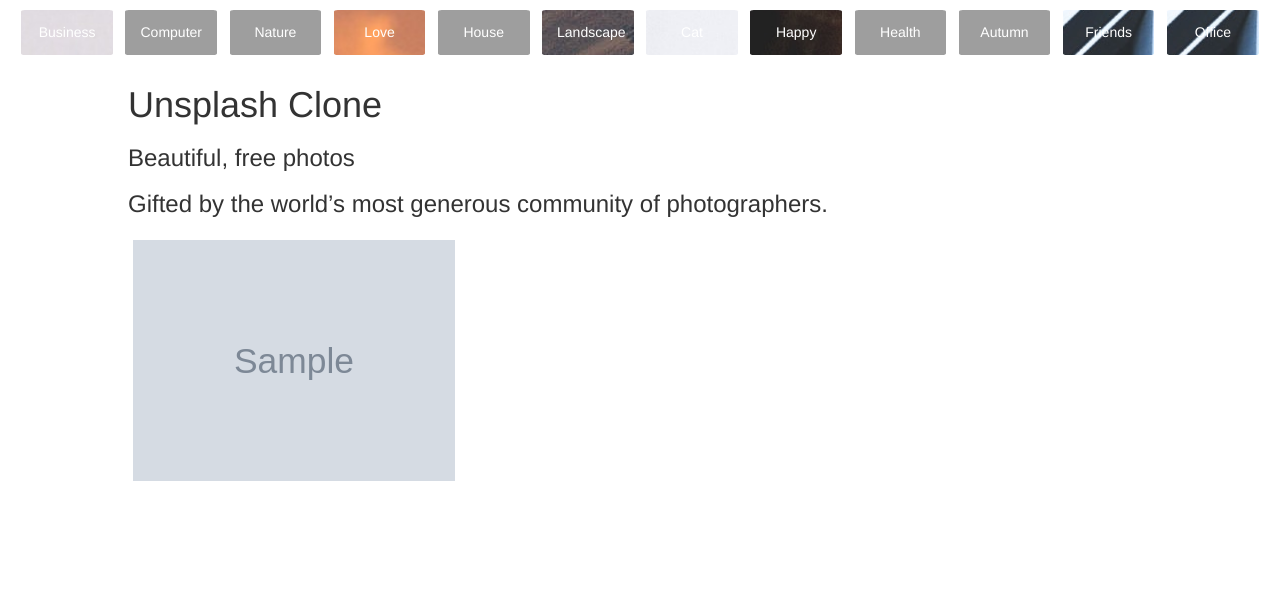
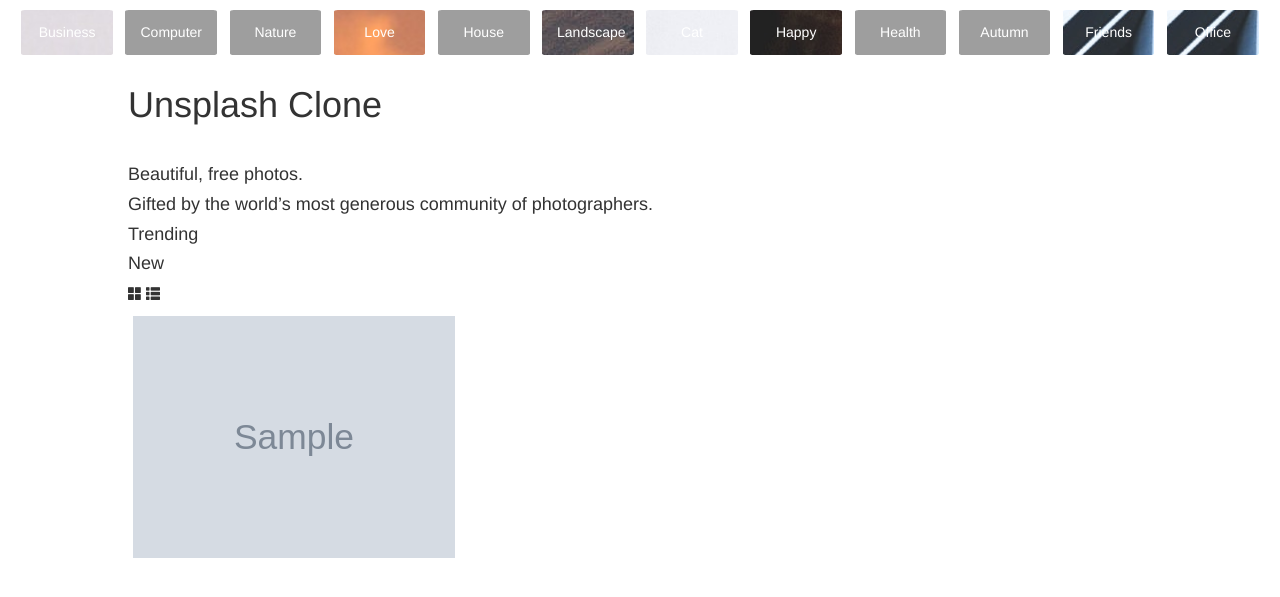
Before and after one commit to GituMbugua/unsplash-clone, a Django app: page / in a window 1280 px wide. Shown: the part 51-648 px from the top of the page. Run offline with Django 3.2, Linux system fonts and the light colour scheme; tables that the repository leaves empty hold one stand-in row (values such as "Sample post"); grey boxes marked "Sample" are stand-in pictures; some libraries are stand-ins or nearby versions; grey boxes are pictures that could not be loaded.

Commit message:
add view for images

```diff
--- a/unsplash/images/templates/home.html
+++ b/unsplash/images/templates/home.html
@@ -6,15 +6,25 @@
 
         <div class="home-greeting">
                 <h1>Unsplash Clone</h1>
-                <h3>Beautiful, free photos</h3>
-                <h3>Gifted by the world’s most generous community of photographers.</h3>
+                <br>
+                <h4>Beautiful, free photos.</h4>
+                <h4>Gifted by the world’s most generous community of photographers.</h4>
+        </div>
+        <div class="categories">
+            <h4>Trending</h4>
+            <h4>New</h4>
+            <span class="glyphicon glyphicon-th-large list-style"></span>
+            <span class="glyphicon glyphicon-th-list list-style"></span>
         </div>
         <div class="photo-div">
 
             {% for item in images %}
-                <!-- <div class="col-xs-12 col-sm-12 col-md-6 col-lg-4 images"> -->
-                    <img src="{{item.photo.url}}" alt="Image" class="img-responsive">
-                <!-- </div> -->
+                <div class="image-container">
+                    <a href="{% url 'image' item.id %}">
+                    <div class="after"></div>
+                        <img src="{{item.photo.url}}" alt="Image" class="img-responsive home-image" id="myImg">
+                    </a>
+                </div>
             {% empty %}
                 <div class="row">
                     <h2 class="text-center">There are no images</h2>
@@ -22,5 +32,20 @@
             {% endfor %}
 
         </div>
+        <div class="modal fade bd-example-modal-xl" tabindex="-1" role="dialog" aria-labelledby="myExtraLargeModalLabel" aria-hidden="true">
+            <div class="modal-dialog modal-xl">
+                <div class="modal-content">
+                    <div class="modal-header">
+                        <!-- <h4 class="modal-title" id="myExtraLargeModalLabel">Extra large modal</h4> -->
+                        <button type="button" class="close" data-dismiss="modal" aria-label="Close">
+                            <span aria-hidden="true">&times;</span>
+                        </button>
+                    </div>
+                    <div class="modal-body">
+                        <img class="modal-content" id="img01">
+                    </div>
+                </div>
+            </div>
+        </div>
     </div>
 {% endblock %}
--- a/unsplash/images/urls.py
+++ b/unsplash/images/urls.py
@@ -4,7 +4,8 @@ from django.conf.urls import url
 from . import views
 
 urlpatterns = [
-    url('^$', views.home, name = 'home')
+    url('^$', views.home, name = 'home'),
+    url( r'^image/(\d+)', views.image, name="image"),
 ]
 
 if settings.DEBUG:
--- a/unsplash/images/views.py
+++ b/unsplash/images/views.py
@@ -1,4 +1,5 @@
 from django.shortcuts import render, redirect
+from django.http import Http404
 from .models import Image, tags
 
 def home(request):
@@ -6,12 +7,15 @@ def home(request):
     display all images on home page
     '''
     images = Image.get_images
-    return render(request, 'home.html', {"images":images})
+    all_tags = tags.get_tags()
+    return render(request, 'home.html', {"images":images, "all_tags":all_tags})
 
-def tags(request):
+def image(request, image_id):
     '''
-    display all tags
+    display an image fullscreen
     '''
-    all_tags = tags.get_tags
-    print('all_tags')
-    return render(request, 'nav_buttons.html', {"all_tags":all_tags})
+    try:
+        image = Image.objects.get(id=image_id)
+    except:
+        raise Http404()
+    return render(request, 'image.html', {"image":image})
```
Also changed, not shown: unsplash/images/templates/image.html (added, +44 -0 lines).
